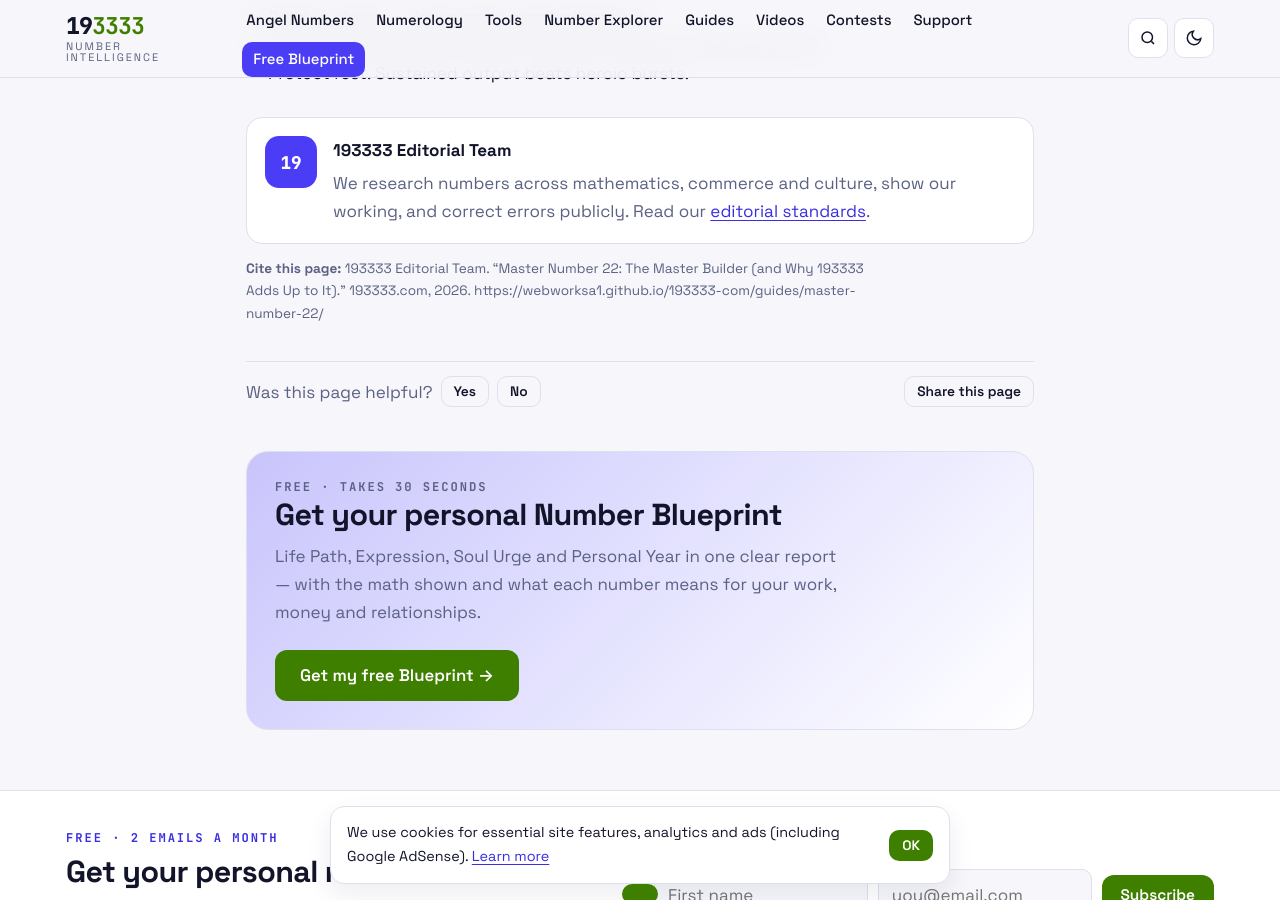
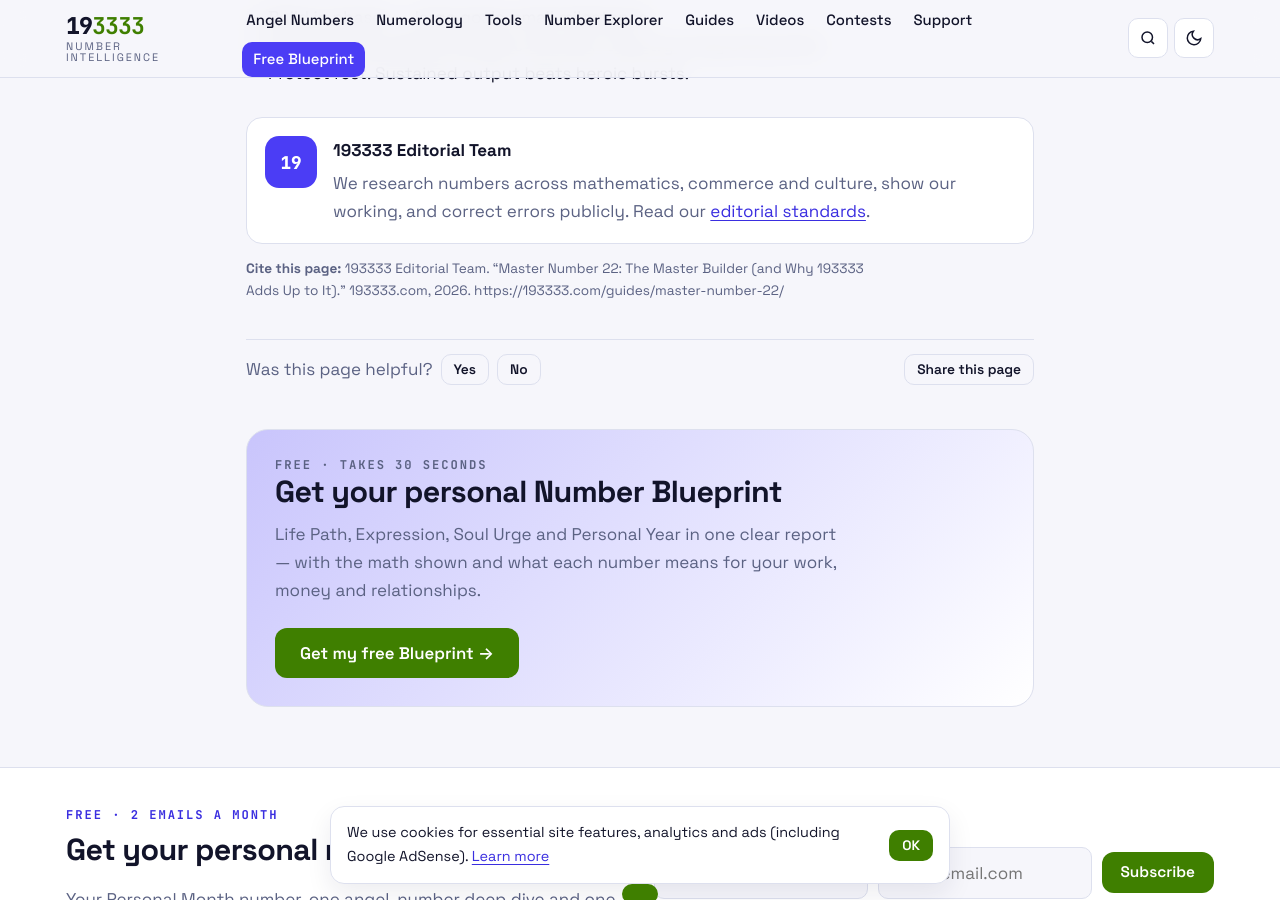
Before and after one commit to WEBWORKSA1/193333-com, a Jekyll site: the page built from _guides/master-number-22.md, in a window 1280 px wide and 900 px high, scrolled down 1379 px. Built offline with Jekyll 4.4.1, drawn with Linux system fonts in a browser that asks for light colours; part of the change alters nothing that is shown.

Commit message:
Serve from custom domain 193333.com (root baseurl)
Co-Authored-By: Claude Opus 5.5 <noreply@anthropic.com>
Claude-Session: https://claude.ai/code/session_01GoAmrWbtWAxSyj7fUcXikL

```diff
--- a/_config.yml
+++ b/_config.yml
@@ -2,10 +2,8 @@
 title: "193333"
 brand: "193333 — Number Intelligence Hub"
 description: "Angel number meanings, numerology calculators, number facts and business calculators — free, fast and explained step by step."
-# While served from github.io keep these two lines. After pointing DNS at GitHub Pages
-# and adding the custom domain, change url to https://193333.com and baseurl to "".
-url: "https://webworksa1.github.io"
-baseurl: "/193333-com"
+url: "https://193333.com"
+baseurl: ""
 lang: en
 timezone: UTC
 adsense_client: "ca-pub-6620975821265271"
```
Also changed, not shown: CNAME (line endings or trailing spaces).
